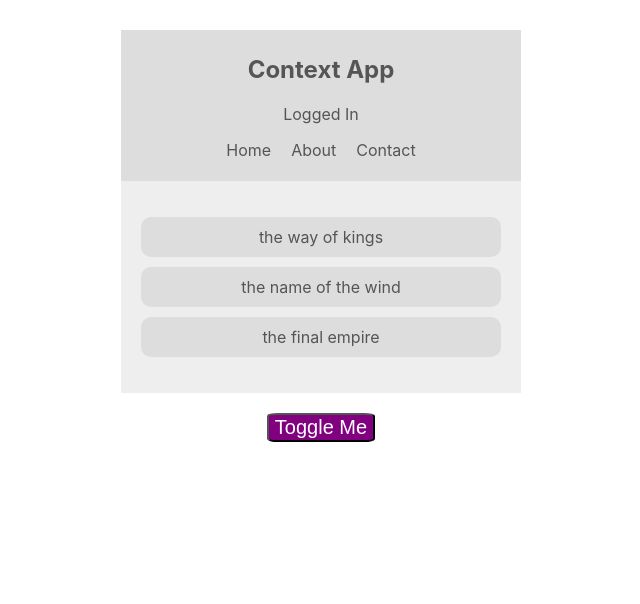
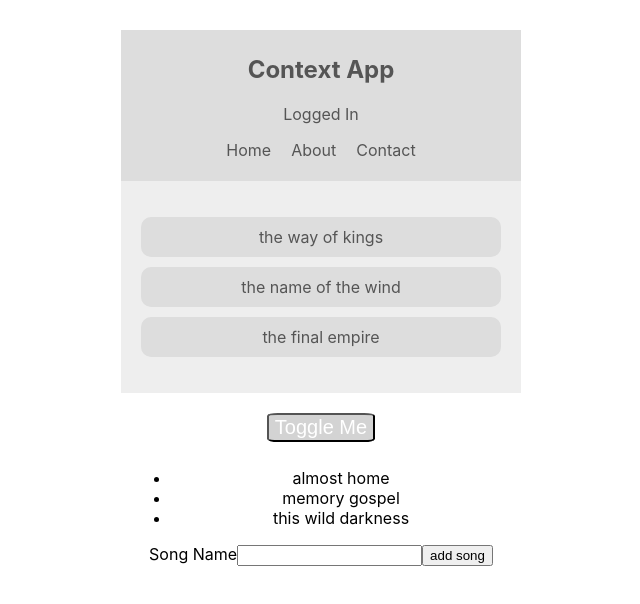
Before and after one commit to nurulusba/contextapp, a React (Create React App) app: page / in a window 1280 px wide. Shown: the top 604 px of the page, without its empty margins (319-959 px from the left). Built offline with nearby package versions, Linux system fonts and the light colour scheme.

Commit message:
update files

```diff
--- a/package.json
+++ b/package.json
@@ -8,7 +8,8 @@
     "@testing-library/user-event": "^7.2.1",
     "react": "^16.13.1",
     "react-dom": "^16.13.1",
-    "react-scripts": "3.4.1"
+    "react-scripts": "3.4.1",
+    "uuid": "^8.1.0"
   },
   "scripts": {
     "start": "react-scripts start",
--- a/src/App.js
+++ b/src/App.js
@@ -4,6 +4,7 @@ import BookList from './components/BookList';
 import ThemeContextProvider from './contexts/ThemeContext';
 import ToggleTheme from './components/ToggleTheme';
 import AuthContextProvider from './contexts/AuthContext';
+import SongList from './components/SognList';
 
 function App() {
   return (
@@ -15,6 +16,7 @@ function App() {
       <ToggleTheme />
       </AuthContextProvider>
       </ThemeContextProvider>
+      <SongList />
     </div>
   );
 }
--- /dev/null
+++ b/src/components/NewSongForm.js
@@ -0,0 +1,20 @@
+import React, { useState } from 'react';
+
+const NewSongForm = ({addSong}) => {
+    const [ title, setTitle ] = useState('');
+
+    const handleSubmit = (e) => {
+        e.preventDefault();
+        addSong(title);
+        setTitle('');
+    }
+    return (
+        <form onSubmit={handleSubmit}>
+            <label>Song Name</label>
+            <input type="text" value={title} required onChange={(e) => setTitle(e.target.value)}/>
+            <input type="submit" value="add song" />
+        </form>
+    )
+}
+
+export default NewSongForm;
--- /dev/null
+++ b/src/components/SognList.js
@@ -0,0 +1,29 @@
+import React, { useState } from 'react';
+import NewSongForm from './NewSongForm';
+
+const SongList = () => {
+    const [ songs, setSongs ] = useState([
+        {title: 'almost home', id: 1 },
+        {title: 'memory gospel', id: 2 },
+        {title: 'this wild darkness', id: 3 }
+    ]);
+
+    const addSong = (title) => {
+        setSongs([ ...songs, {title, id: 4}]);
+    }
+    return (
+        <div style={{padding: '10px'}}>
+            <ul>
+               {songs.map(song => {
+                   return (
+                       <li key={song.id}>{song.title}</li>
+                   );
+               })}
+            </ul>
+            <NewSongForm addSong={addSong}/>
+        </div>
+
+    )
+}
+
+export default SongList;
--- a/src/components/ToggleTheme.js
+++ b/src/components/ToggleTheme.js
@@ -6,7 +6,7 @@ class ToggleTheme extends Component {
     render() {
         const { toggleTheme } = this.context;
         return(
-        <button onClick={toggleTheme} style={{fontSize: '20px', color: 'white', background: 'purple', borderRadius: '10%'}}>Toggle Me</button>
+        <button onClick={toggleTheme} style={{fontSize: '20px', color: 'white', background: '#D3D3D3', borderRadius: '10%', outline: '0px'}}>Toggle Me</button>
         );
     }
 }
--- a/src/contexts/ThemeContext.js
+++ b/src/contexts/ThemeContext.js
@@ -6,6 +6,7 @@ class ThemeContextProvider extends Component {
     state = {
         isLightTheme: true,
         light: {
+
             syntax: '#555',
             ui: '#ddd',
             bg: '#eee'
```
Also changed, not shown: 1 other file (tests, documents, lock files or other folders).
